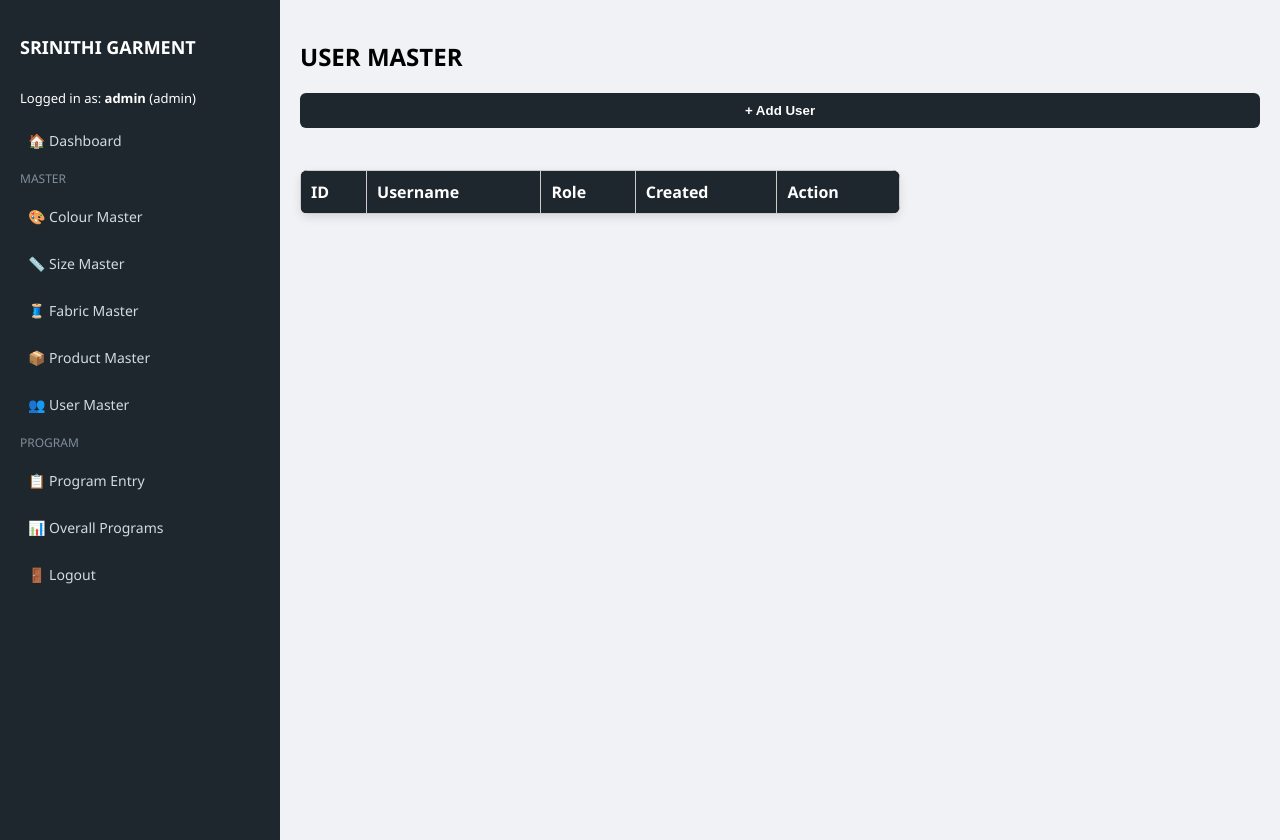
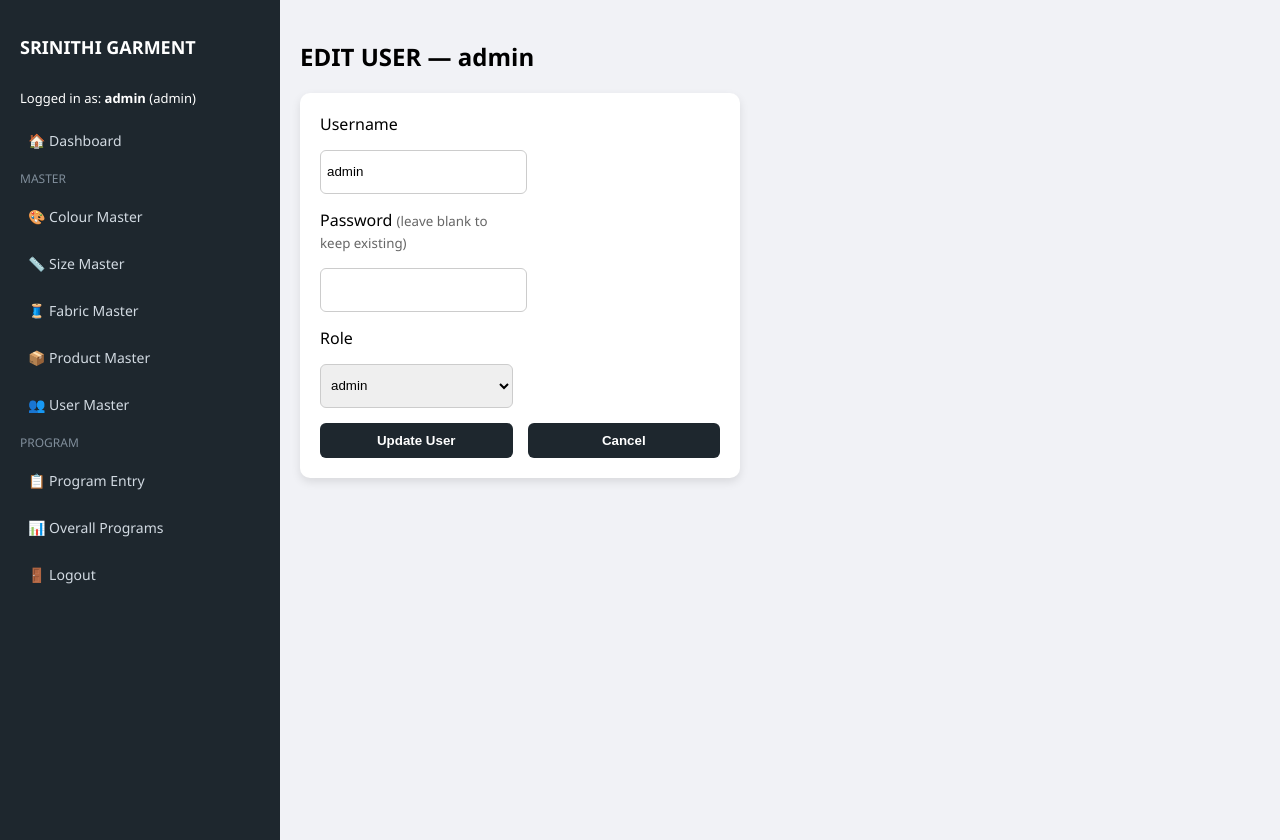
Before and after one commit to SRINITHI-GARMENT/garment-erp, a Flask app: page /edit_user/1 in a window 1280 px wide. Run offline with Flask 3, Linux system fonts and the light colour scheme; the visitor is signed in with stand-in values (Sample User, id 1); lists and menus that the app fills with data are empty; some libraries are stand-ins or nearby versions.

Commit message:
user update

```diff
--- a/templates/user_form.html
+++ b/templates/user_form.html
@@ -1,20 +1,23 @@
 <!DOCTYPE html>
 <html>
 <head>
-<title>User Master</title>
+<title>{% if user %}Edit User{% else %}Add User{% endif %}</title>
 <link rel="stylesheet" href="{{ url_for('static', filename='style.css') }}">
 </head>
 <body>
 
 <div class="container">
 
+<!-- SIDEBAR -->
 <div class="sidebar">
     <h2>SRINITHI GARMENT</h2>
+
     {% if current_user %}
     <p style="color:#fff;font-size:13px;margin:0 0 10px 0;">
         Logged in as: <b>{{ current_user.username }}</b> ({{ current_user.role }})
     </p>
     {% endif %}
+
     <ul>
         <li><a href="/dashboard">🏠 Dashboard</a></li>
 
@@ -35,42 +38,42 @@
     </ul>
 </div>
 
+<!-- MAIN CONTENT -->
 <div class="main">
 
-<h2>USER MASTER</h2>
+<h2>{% if user %}EDIT USER — {{ user.username }}{% else %}ADD NEW USER{% endif %}</h2>
 
-<a href="/users/new"><button>+ Add User</button></a>
+{% if error %}
+<p style="color:red; font-weight:bold;">{{ error }}</p>
+{% endif %}
 
-<br><br>
+<form method="POST" class="form-card" style="max-width:400px;">
 
-<table class="data-table">
-<thead>
-<tr>
-    <th>ID</th>
-    <th>Username</th>
-    <th>Role</th>
-    <th>Created</th>
-    <th>Action</th>
-</tr>
-</thead>
-<tbody>
-{% for u in users %}
-<tr>
-    <td>{{ u.id }}</td>
-    <td>{{ u.username }}</td>
-    <td>{{ u.role }}</td>
-    <td>{{ u.created_at.strftime('%d-%m-%Y') if u.created_at else '' }}</td>
-    <td>
-        <a href="/edit_user/{{ u.id }}">EDIT</a>
-        {% if not current_user or current_user.id != u.id %}
-        | <a href="/delete_user/{{ u.id }}"
-             onclick="return confirm('Delete user {{ u.username }}?')">DELETE</a>
+    <label>Username</label><br>
+    <input type="text" name="username"
+           value="{% if user %}{{ user.username }}{% endif %}"
+           required style="width:100%; padding:6px;"><br><br>
+
+    <label>
+        Password
+        {% if user %}
+        <small style="color:#666;">(leave blank to keep existing)</small>
         {% endif %}
-    </td>
-</tr>
-{% endfor %}
-</tbody>
-</table>
+    </label><br>
+    <input type="password" name="password"
+           {% if not user %}required{% endif %}
+           style="width:100%; padding:6px;"><br><br>
+
+    <label>Role</label><br>
+    <select name="role" style="width:100%; padding:6px;">
+        <option value="user"  {% if user and user.role == 'user'  %}selected{% endif %}>user</option>
+        <option value="admin" {% if user and user.role == 'admin' %}selected{% endif %}>admin</option>
+    </select><br><br>
+
+    <button type="submit">{% if user %}Update User{% else %}Save User{% endif %}</button>
+    <a href="/users"><button type="button">Cancel</button></a>
+
+</form>
 
 </div>
 </div>
```
